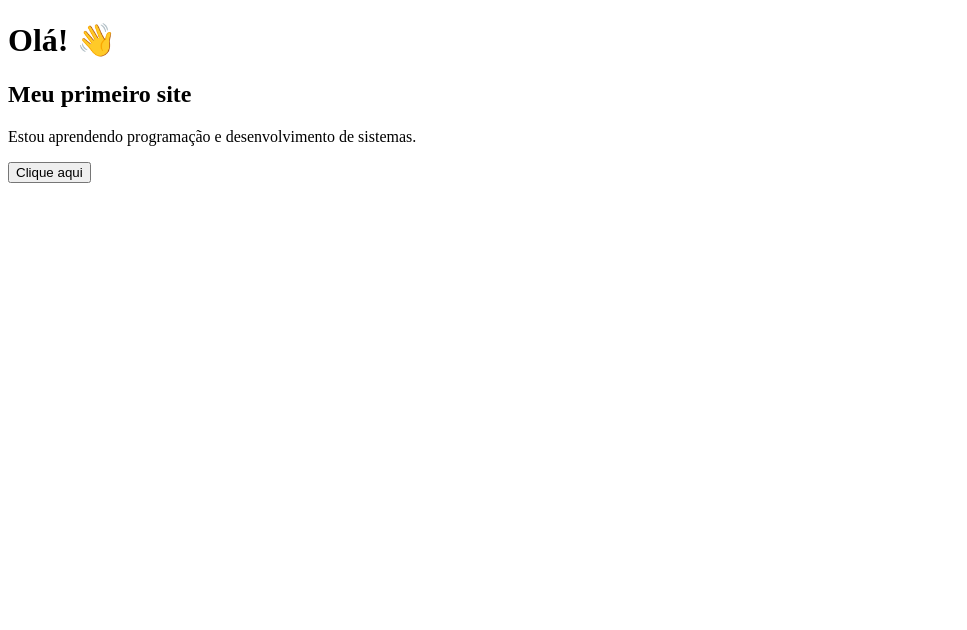
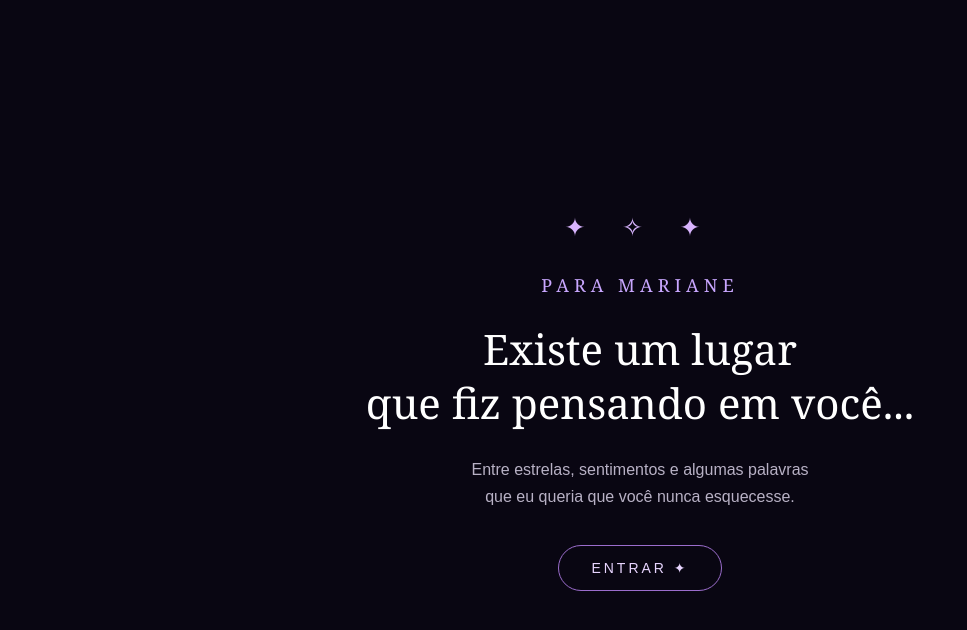
Before and after one commit to Mariana62Alves/meu-primeiro-projeto, a plain HTML site: page index.html in a window 1280 px wide. Shown: the whole page, without its empty margins (0-967 px from the left). Drawn offline with Linux system fonts and the light colour scheme.

Commit message:
novo site para Mari

```diff
--- a/index.html
+++ b/index.html
@@ -1,19 +1,35 @@
 <!DOCTYPE html>
 <html lang="pt-BR">
+
 <head>
     <meta charset="UTF-8">
-    <title>Meu Primeiro Projeto</title>
+    <meta name="viewport" content="width=device-width, initial-scale=1.0">
+    <title>Para Amor ✨</title>
+
+    <link rel="stylesheet" href="style.css">
 </head>
 
 <body>
 
-    <h1>Olá! 👋</h1>
+    <main class="inicio">
 
-    <h2>Meu primeiro site</h2>
+        <div class="estrelas">✦ ✧ ✦</div>
 
-    <p>Estou aprendendo programação e desenvolvimento de sistemas.</p>
+        <p class="dedicatoria">Para Mariane</p>
 
-    <button>Clique aqui</button>
+        <h1>Existe um lugar<br>que fiz pensando em você...</h1>
+
+        <p class="subtitulo">
+            Entre estrelas, sentimentos e algumas palavras<br>
+            que eu queria que você nunca esquecesse.
+        </p>
+
+        <button onclick="entrar()">ENTRAR ✦</button>
+
+    </main>
+
+    <script src="script.js"></script>
 
 </body>
+
 </html>
--- /dev/null
+++ b/script.js
@@ -0,0 +1,44 @@
+function entrar() {
+    document.querySelector(".inicio").innerHTML = `
+        <div class="estrelas">✦ ✧ ✦</div>
+
+        <p class="dedicatoria">Para você, Mari</p>
+
+        <h1>Eu queria te dizer uma coisa...</h1>
+
+        <div class="carta">
+            <p>
+                Talvez eu não consiga colocar em palavras
+                tudo aquilo que sinto por você.
+            </p>
+
+            <p>
+                Mas existe uma coisa que eu nunca quero
+                que você esqueça:
+            </p>
+
+            <strong>Você é muito importante para mim. ❤️</strong>
+        </div>
+
+        <button onclick="continuar()">CONTINUAR ✦</button>
+    `;
+}
+
+function continuar() {
+    document.querySelector(".inicio").innerHTML = `
+        <div class="estrelas">✦ ✧ ✦</div>
+
+        <p class="dedicatoria">Nosso pequeno universo</p>
+
+        <h1>Algumas coisas<br>que quero que você lembre</h1>
+
+        <p class="subtitulo">
+            Ainda temos muito para construir,
+            descobrir e viver.
+        </p>
+
+        <p class="mensagem">
+            Eu te amo pra sempre! ❤️
+        </p>
+    `;
+}
--- /dev/null
+++ b/style.css
@@ -0,0 +1,112 @@
+* {
+    margin: 0;
+    padding: 0;
+    box-sizing: border-box;
+}
+
+body {
+    min-height: 100vh;
+    background: #090612;
+    color: white;
+    font-family: Georgia, serif;
+}
+
+.inicio {
+    min-height: 100vh;
+    display: flex;
+    flex-direction: column;
+    justify-content: center;
+    align-items: center;
+    text-align: center;
+    padding: 30px;
+}
+
+.estrelas {
+    color: #d8b4fe;
+    font-size: 25px;
+    letter-spacing: 15px;
+    margin-bottom: 30px;
+}
+
+.dedicatoria {
+    color: #c9a7ff;
+    font-size: 18px;
+    letter-spacing: 5px;
+    text-transform: uppercase;
+    margin-bottom: 25px;
+}
+
+h1 {
+    font-size: 42px;
+    font-weight: normal;
+    line-height: 1.3;
+    margin-bottom: 25px;
+}
+
+.subtitulo {
+    color: #b8b1c5;
+    font-family: Arial, sans-serif;
+    font-size: 16px;
+    line-height: 1.7;
+    margin-bottom: 35px;
+}
+
+button {
+    background: transparent;
+    color: #e8d5ff;
+    border: 1px solid #9b6dcc;
+    padding: 14px 32px;
+    border-radius: 30px;
+    font-size: 14px;
+    letter-spacing: 3px;
+    cursor: pointer;
+    transition: 0.4s;
+}
+
+button:hover {
+    background: #9b6dcc;
+    color: white;
+    box-shadow: 0 0 25px rgba(155, 109, 204, 0.5);
+    transform: scale(1.05);
+}.mensagem {
+    color: #e8d5ff;
+    font-size: 28px;
+    font-style: italic;
+    margin-top: 15px;
+    animation: aparecer 2s ease;
+}
+
+@keyframes aparecer {
+    from {
+        opacity: 0;
+        transform: translateY(15px);
+    }
+
+    to {
+        opacity: 1;
+        transform: translateY(0);
+    }
+}.carta {
+    max-width: 500px;
+    margin: 10px auto 35px;
+    padding: 25px;
+    border: 1px solid rgba(216, 180, 254, 0.3);
+    border-radius: 15px;
+    background: rgba(255, 255, 255, 0.03);
+}
+
+.carta p {
+    color: #c9c1d2;
+    font-family: Arial, sans-serif;
+    font-size: 17px;
+    line-height: 1.8;
+    margin-bottom: 18px;
+}
+
+.carta strong {
+    display: block;
+    color: #e8d5ff;
+    font-size: 21px;
+    font-weight: normal;
+    margin-top: 20px;
+}
```
